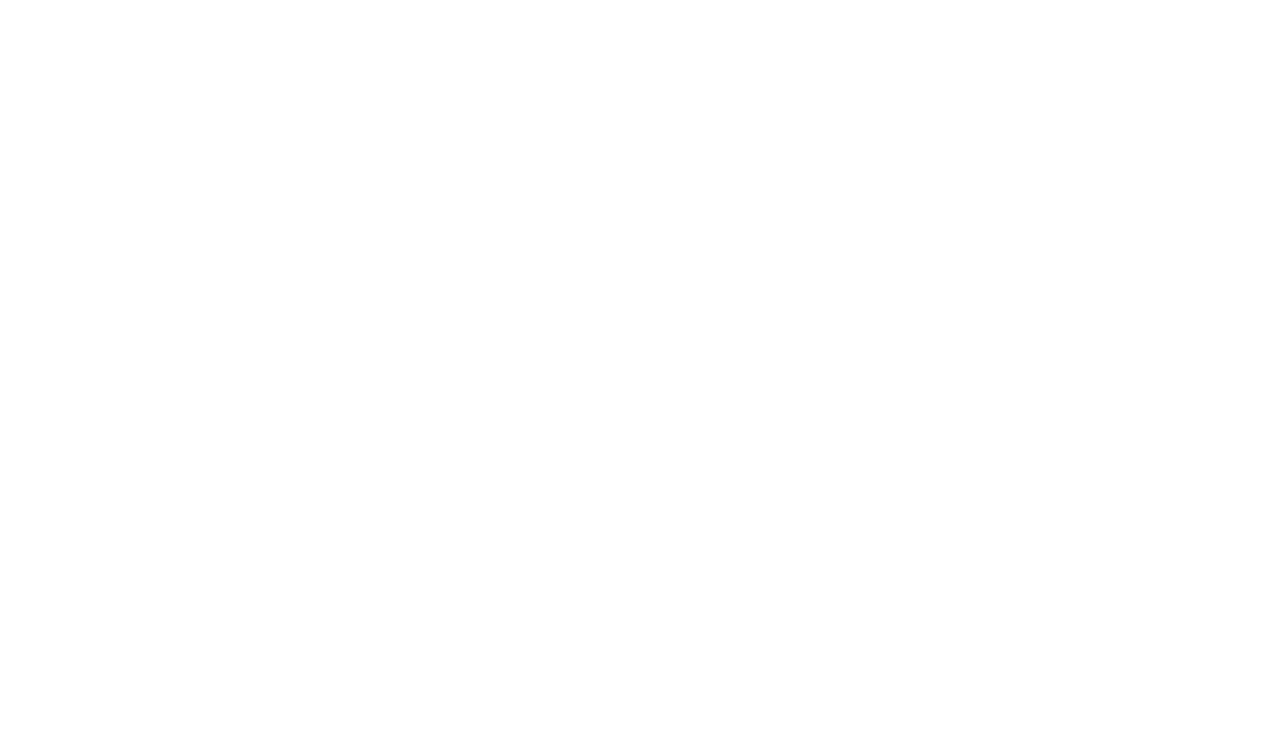
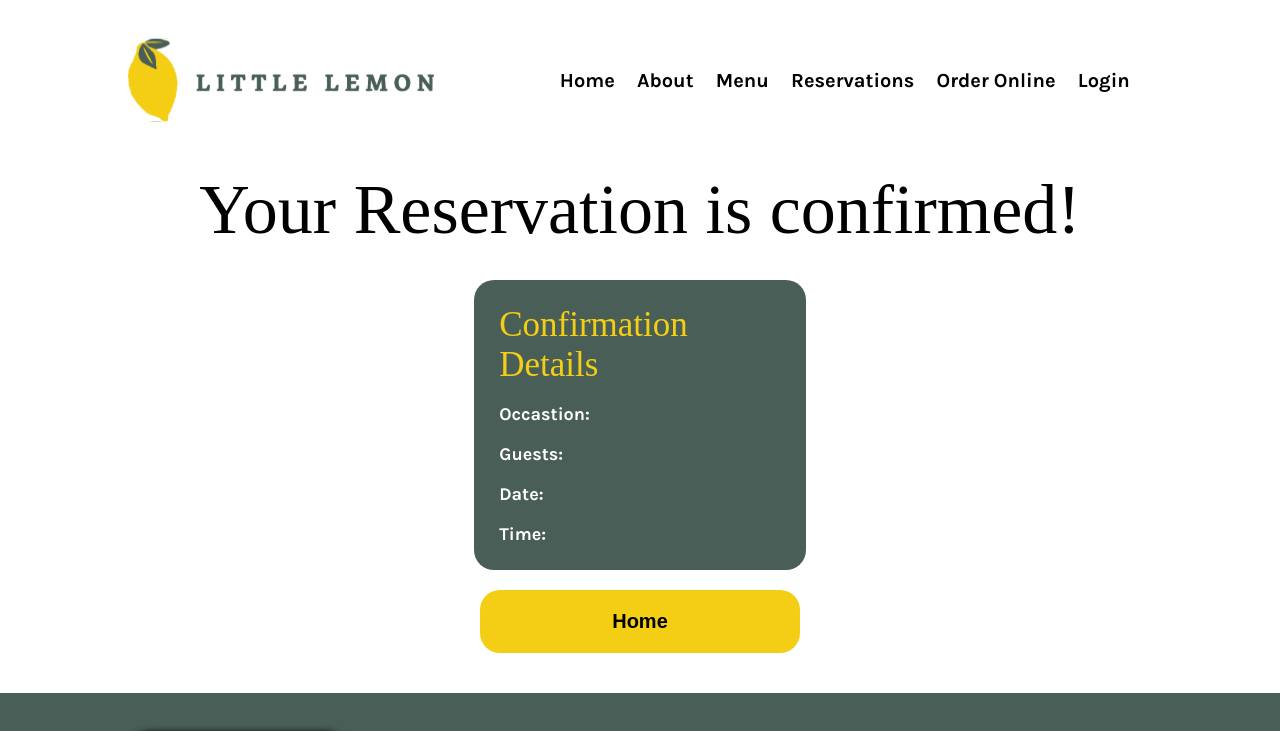
Before and after one commit to awaismalik01/project, a React (Create React App) app: page /confirmation in a window 1280 px wide. Before the commit this address had no page. Shown: the top 731 px of the page. Built offline with nearby package versions, Linux system fonts and the light colour scheme; a web font is replaced by a local one.

Commit message:
Unit test and Components

```diff
--- a/package.json
+++ b/package.json
@@ -6,11 +6,13 @@
     "@testing-library/jest-dom": "^5.17.0",
     "@testing-library/react": "^13.4.0",
     "@testing-library/user-event": "^13.5.0",
+    "formik": "^2.4.3",
     "react": "^18.2.0",
     "react-dom": "^18.2.0",
     "react-router-dom": "^6.15.0",
     "react-scripts": "5.0.1",
-    "web-vitals": "^2.1.4"
+    "web-vitals": "^2.1.4",
+    "yup": "^1.2.0"
   },
   "scripts": {
     "start": "react-scripts start",
--- a/src/App.js
+++ b/src/App.js
@@ -4,6 +4,7 @@ import "./css/mobileStyle.css";
 import { BrowserRouter, Route, Routes } from "react-router-dom";
 import Home from "./pages/Home";
 import BookingPage from "./pages/BookingPage";
+import Confirmation from "./pages/Confirmation";
 
 function App() {
   return (
@@ -11,6 +12,7 @@ function App() {
       <Routes>
         <Route path="/" index element={<Home />} />
         <Route path="/booking" element={<BookingPage />} />
+        <Route path="/confirmation" element={<Confirmation />} />
       </Routes>
     </BrowserRouter>
   );
--- a/src/JavaScript/BookingForm.js
+++ b/src/JavaScript/BookingForm.js
@@ -1,71 +1,105 @@
-import React, { useEffect, useState } from "react";
+import { useFormik } from "formik";
+import React, { useEffect } from "react";
+import * as Yup from "yup";
+import { submitApi } from "../utils/Utils";
+import { useNavigate } from "react-router-dom";
 
-function BookingForm({ availableTimes, setAvailableTimes }) {
-  const [date, setDate] = useState("");
-  const [time, setTime] = useState("");
-  const [guests, setGuests] = useState("");
-  const [occasion, setOccasion] = useState("");
+function BookingForm({ availableTimes, dispatch }) {
+  const navigate = useNavigate();
+
+  const formik = useFormik({
+    initialValues: {
+      date: new Date().toLocaleDateString("en-CA"),
+      time: availableTimes[0] || "",
+      guests: 1,
+      occasion: "Birthday",
+    },
+    onSubmit: (values) => {
+      if (submitApi(values)) {
+        localStorage.setItem("Booking", JSON.stringify(values));
+        navigate("/confirmation");
+      }
+    },
+
+    validationSchema: Yup.object({
+      date: Yup.date().required("Date is required"),
+      time: Yup.string().oneOf(availableTimes).required("Time is required"),
+      guests: Yup.number()
+        .min(1, "Must be at least 1")
+        .max(10, "Must be at most 10")
+        .required("Number of guests is required"),
+      occasion: Yup.string()
+        .oneOf(["Birthday", "Anniversary"])
+        .required("Occasion is required"),
+    }),
+  });
 
   useEffect(() => {
-    setAvailableTimes();
-    setTime("");
-  }, [date, setAvailableTimes]);
-
-  const makeReseration = (event) => {
-    event.preventDefault();
-  };
+    dispatch({
+      type: "UPDATE_TIME",
+      date: new Date(formik.values.date),
+    });
+  }, [dispatch, formik.values.date]);
 
   return (
-    <>
+    <main>
+      <div className="formGroup">
         <h1>Book Now</h1>
-      <form
-        style={{ display: "grid", maxWidth: "200px", gap: "20px" }}
-        onSubmit={makeReseration}
-      >
+        <form data-testid="form" onSubmit={formik.handleSubmit}>
           <label htmlFor="res-date">Choose date</label>
           <input
             type="date"
-          name="date"
+            data-testid="res-date"
             id="res-date"
-          value={date}
-          onChange={(e) => setDate(e.target.value)}
+            {...formik.getFieldProps("date")}
           />
+          <span>{formik.errors.date}</span>
+
           <label htmlFor="res-time">Choose time</label>
           <select
-          name="time"
+            data-testid="res-time"
             id="res-time"
-          value={time}
-          onChange={(e) => setTime(e.target.value)}
+            {...formik.getFieldProps("time")}
           >
             {availableTimes?.map((value) => (
-            <option key={value}>{value}</option>
+              <option key={value} value={value}>
+                {value}
+              </option>
             ))}
           </select>
+          <span>{formik.errors.time}</span>
+
           <label htmlFor="guests">Number of guests</label>
           <input
             type="number"
-          name="guests"
             placeholder="1"
             min="1"
             max="10"
+            data-testid="guests"
             id="guests"
-          value={guests}
-          onChange={(e) => setGuests(e.target.value)}
+            {...formik.getFieldProps("guests")}
           />
+          <span>{formik.errors.guests}</span>
+
           <label htmlFor="occasion">Occasion</label>
           <select
-          name="occasion"
+            data-testid="occasion"
             id="occasion"
-          value={occasion}
-          onChange={(e) => setOccasion(e.target.value)}
+            {...formik.getFieldProps("occasion")}
           >
-          <option>Birthday</option>
-          <option>Anniversary</option>
+            <option value={"Birthday"}>Birthday</option>
+            <option value={"Anniversary"}>Anniversary</option>
           </select>
+          <span>{formik.errors.occasion}</span>
 
-        <input type="submit" value="Make Your reservation" />
+          <input
+            type="submit"
+            data-testid="make-reservation"
+            value="Make Your reservation"
+          />
         </form>
-    </>
+      </div>
+    </main>
   );
 }
 
--- /dev/null
+++ b/src/JavaScript/ConfirmedBooking.js
@@ -0,0 +1,45 @@
+import React, { useEffect, useState } from "react";
+import { useNavigate } from "react-router-dom";
+
+function ConfirmedBooking() {
+  const navigate = useNavigate();
+  const [booking, setBooking] = useState({});
+
+  useEffect(() => {
+    const bookingData = localStorage.getItem("Booking");
+    if (!!bookingData) {
+      setBooking(JSON.parse(bookingData));
+    }
+  }, []);
+
+  useEffect(() => {
+    console.log(booking);
+  }, [booking]);
+
+  return (
+    <main>
+      <div className="confirmation">
+        <h1>Your Reservation is confirmed!</h1>
+        <div className="details">
+          <h2>Confirmation Details</h2>
+          <p>
+            <span>Occastion:</span> {booking?.occasion}
+          </p>
+          <p>
+            <span>Guests:</span> {booking?.guests}
+          </p>
+          <p>
+            <span>Date:</span> {booking?.date}
+          </p>
+          <p>
+            <span>Time:</span> {booking?.time}
+          </p>
+        </div>
+
+        <button onClick={() => navigate("/")}>Home</button>
+      </div>
+    </main>
+  );
+}
+
+export default ConfirmedBooking;
--- a/src/css/style.css
+++ b/src/css/style.css
@@ -358,3 +358,118 @@ article > div {
   bottom: 20%;
   left: 15%;
 }
+
+/* ------------------------------------------------------------ */
+
+.formGroup {
+  width: 100%;
+  display: flex;
+  flex-direction: column;
+  align-items: center;
+  margin-top: 20px;
+  margin-bottom: 40px;
+}
+
+.formGroup > h1 {
+  font-size: 70px;
+  font-weight: 500;
+  margin-bottom: 10px;
+}
+
+.formGroup > form {
+  width: 40%;
+  display: flex;
+  flex-direction: column;
+  gap: 20px;
+  border: 5px double #222a27;
+  border-radius: 20px;
+  padding: 40px;
+}
+
+.formGroup label {
+  font-size: 20px;
+  font-weight: 500;
+}
+
+.formGroup label ~ input,
+.formGroup label ~ select {
+  font-size: 28px;
+  font-weight: 800;
+  padding: 30px 30px;
+  border-radius: 20px;
+  color: #495e57;
+  background-color: #edefee;
+  border: none;
+}
+
+.formGroup label ~ input[type="submit"] {
+  padding: 20px 30px;
+  font-size: 25px;
+  font-weight: 600;
+  color: black;
+  cursor: pointer;
+  background-color: #f4ce14;
+}
+
+.formGroup label ~ input[type="submit"]:hover {
+  background-color: #c2a618;
+}
+
+.formGroup label ~ span {
+  font-size: 16px;
+  font-weight: 700;
+  color: red;
+}
+
+/* ------------------------------------------------------------ */
+
+.confirmation {
+  width: 100%;
+  display: flex;
+  flex-direction: column;
+  align-items: center;
+  margin-top: 40px;
+  margin-bottom: 40px;
+}
+
+.confirmation > h1 {
+  font-size: 70px;
+  font-weight: 500;
+  margin-bottom: 30px;
+}
+
+.confirmation .details {
+  width: 22%;
+  background-color: #495e57;
+  border-radius: 20px;
+  padding: 25px;
+}
+
+.details > h2 {
+  color: #f4ce14;
+  font-size: 35px;
+  font-weight: 500;
+}
+
+.details > p {
+  color: white;
+  font-size: 18px;
+  margin-bottom: 0;
+}
+
+.details > p > span {
+  font-weight: 700;
+}
+
+.confirmation > button {
+  font-size: 20px;
+  font-weight: bolder;
+
+  width: 25%;
+  padding: 20px;
+  margin-top: 20px;
+  border-radius: 20px;
+  background: #f4ce14;
+  border: none;
+  cursor: pointer;
+}
--- a/src/pages/BookingPage.js
+++ b/src/pages/BookingPage.js
@@ -1,31 +1,16 @@
-import React, { useReducer, useState } from "react";
+import React, { useReducer } from "react";
 import Nav from "../JavaScript/Nav";
 import Footer from "../JavaScript/Footer";
 import BookingForm from "../JavaScript/BookingForm";
+import { initialTimes, updateTimes } from "../utils/Utils";
 
 function BookingPage() {
-  const initialTimes = () => [
-    "17:00",
-    "18:00",
-    "19:00",
-    "20:00",
-    "21:00",
-    "22:00",
-  ];
-
-  const updateTimes = () => {
-    return [...initialTimes()];
-  };
-
-  const [availableTimes, dispatch] = useReducer(updateTimes, initialTimes);
+  const [availableTimes, dispatch] = useReducer(updateTimes, initialTimes());
 
   return (
     <>
       <Nav />
-      <BookingForm
-        availableTimes={availableTimes}
-        setAvailableTimes={dispatch}
-      />
+      <BookingForm availableTimes={availableTimes} dispatch={dispatch} />
       <Footer />
     </>
   );
--- /dev/null
+++ b/src/pages/Confirmation.js
@@ -0,0 +1,16 @@
+import React from "react";
+import Nav from "../JavaScript/Nav";
+import Footer from "../JavaScript/Footer";
+import ConfirmedBooking from "../JavaScript/ConfirmedBooking";
+
+function Confirmation() {
+  return (
+    <>
+      <Nav />
+      <ConfirmedBooking />
+      <Footer />
+    </>
+  );
+}
+
+export default Confirmation;
--- /dev/null
+++ b/src/utils/Utils.js
@@ -0,0 +1,31 @@
+export const initialTimes = () => fetchAPI(new Date());
+
+export const updateTimes = (state, action) => {
+  switch (action.type) {
+    case "UPDATE_TIME": {
+      return fetchAPI(action.date);
+    }
+    default:
+      return state;
+  }
+};
+
+export const fetchAPI = (date) => {
+  const result = [];
+  const random = date?.getUTCDate() / 31;
+
+  for (let i = 17; i <= 23; i++) {
+    if (random < 0.5 || random >= 0.8) {
+      result.push(i + ":00");
+    }
+    if (random > 0.3 && random <= 0.8) {
+      result.push(i + ":30");
+    }
+  }
+  return result;
+};
+
+export const submitApi = (formData) => {
+  if (!!formData) return true;
+  else return false;
+};
```
Also changed, not shown: 2 other files (tests, documents, lock files or other folders). Lines whose indentation alone changed are shown as unchanged.
